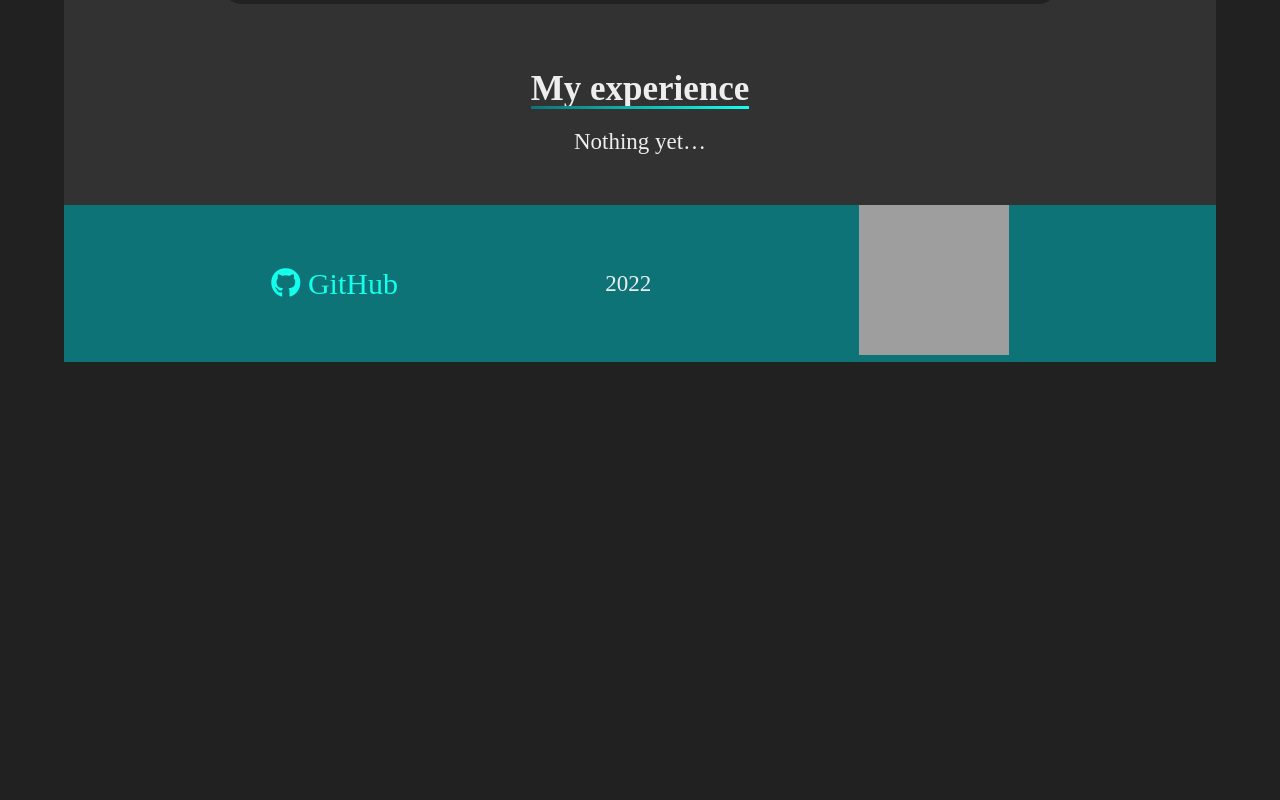
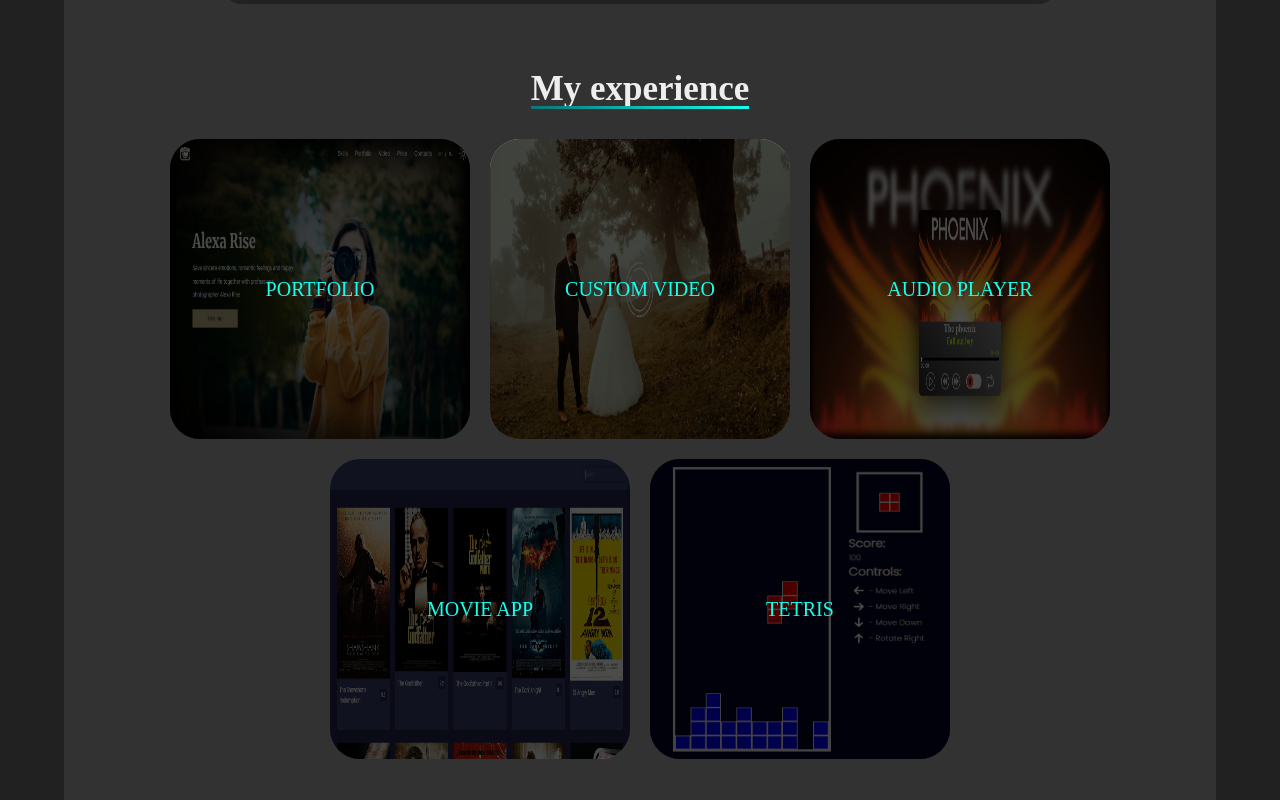
Before and after one commit to Anubic29/rsschool-cv, a plain HTML site: page index.html in a window 1280 px wide. Shown: the part 1900-2700 px from the top of the page. Before the commit the page ends 2262 px from the top, so only its background shows below. Drawn offline with Linux system fonts and the light colour scheme; grey boxes are pictures that could not be loaded.

Commit message:
feat: add projects to CV

```diff
--- a/index.html
+++ b/index.html
@@ -150,7 +150,28 @@ public static Elem[] Search(Elem[] mas)
     </section>
     <section id="experience">
       <h2 class="title section-title">My experience</h2>
-      <p>Nothing yet…</p>
+      <div class="experience-list">
+        <div class="experience-item">
+          <img src="./images/portfolio.jpg" alt="Portfolio">
+          <a class="link" href="https://rolling-scopes-school.github.io/anubic29-JSFEPRESCHOOL/portfolio/" target="_blank">Portfolio</a>
+        </div>
+        <div class="experience-item">
+          <img src="./images/customVideo.jpg" alt="Custom video">
+          <a class="link" href="https://rolling-scopes-school.github.io/anubic29-JSFEPRESCHOOL/custom-video/" target="_blank">Custom video</a>
+        </div>
+        <div class="experience-item">
+          <img src="./images/audioPlayer.jpg" alt="Audio player">
+          <a class="link" href="https://rolling-scopes-school.github.io/anubic29-JSFEPRESCHOOL/audio-player/" target="_blank">Audio player</a>
+        </div>
+        <div class="experience-item">
+          <img src="./images/movieApp.jpg" alt="Movie app">
+          <a class="link" href="https://rolling-scopes-school.github.io/anubic29-JSFEPRESCHOOL/movie-app/" target="_blank">Movie app</a>
+        </div>
+        <div class="experience-item">
+          <img src="./images/randomGame.jpg" alt="Tetris">
+          <a class="link" href="https://rolling-scopes-school.github.io/anubic29-JSFEPRESCHOOL/random-game/" target="_blank">Tetris</a>
+        </div>
+      </div>
     </section>
   </main>
   <a id="btnToTop" class=""><i class="fas fa-chevron-up"></i></a>
--- a/style.css
+++ b/style.css
@@ -215,6 +215,39 @@ li {
   width: fit-content;
 }
 
+.experience-list {
+  display: flex;
+  flex-wrap: wrap;
+  justify-content: center;
+}
+.experience-item {
+  width: 300px;
+  height: 300px;
+  text-align: center;
+  font-size: 20px;
+  align-items: flex-end;
+  margin: 10px;
+  position: relative;
+}
+.experience-item img {
+  height: 100%;
+  width: 100%;
+  border-radius: 30px;
+}
+.experience-item .link {
+  height: 300px;
+  width: 300px;
+  border-radius: 30px;
+  background-color: rgba(0, 0, 0, 0.7);
+  position: absolute;
+  left: 0;
+  top: 0;
+  display: flex;
+  align-items: center;
+  justify-content: center;
+  text-transform: uppercase;
+}
+
 header {
   position: fixed;
   padding: 10px 15px;
```
Also changed, not shown: images/audioPlayer.jpg (added), images/customVideo.jpg (added), images/movieApp.jpg (added), images/portfolio.jpg (added), images/randomGame.jpg (added), 1 other file.
